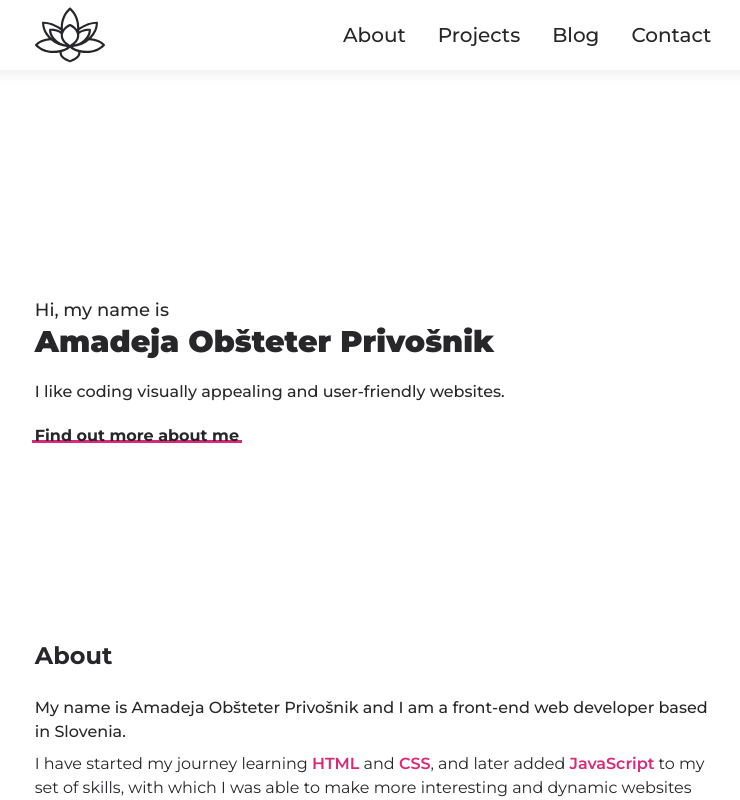
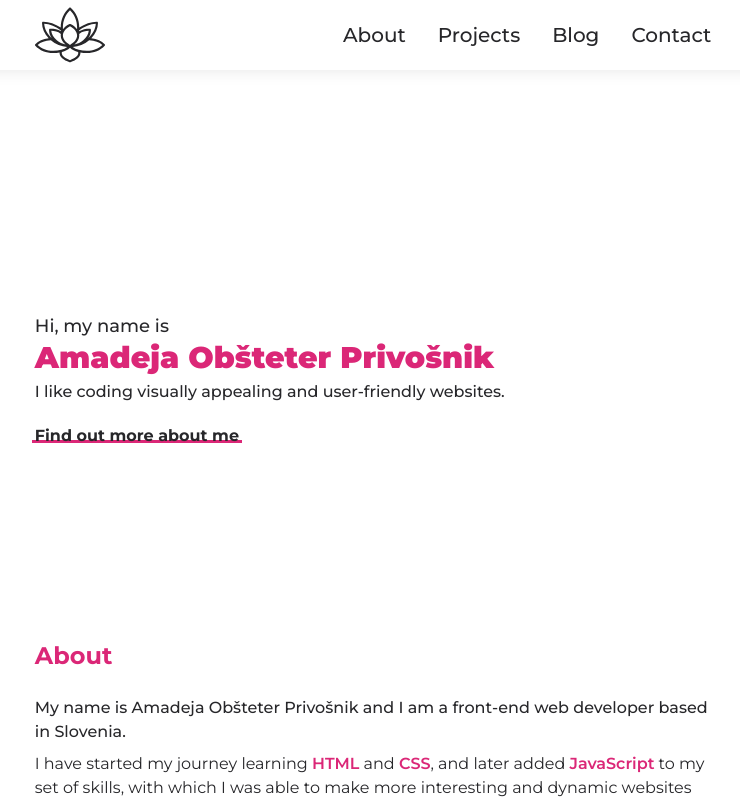
Before and after one commit to amadejaop/amadejaop.github.io, a React (Vite) app: page / in a window 1280 px wide. Shown: the whole page, without its empty margins (261-1001 px from the left). Built offline with nearby package versions, Linux system fonts and the light colour scheme; no server answers.

Commit message:
Add color to headings

```diff
--- a/src/components/About.tsx
+++ b/src/components/About.tsx
@@ -3,7 +3,7 @@ export default function About() {
         <>
             <section id="about" className="flex flex-col items-center py-20 px-7">
                 <div className="max-w-prose">
-                    <h2 className="text-2xl font-bold mb-6">About</h2>
+                    <h2 className="text-2xl font-bold mb-6 text-pink-600">About</h2>
                     <p className="font-medium pb-2">My name is Amadeja Obšteter Privošnik and I am a front-end web developer based in Slovenia.</p>
                     <p className="pb-2">I have started my journey learning <span className="font-semibold text-pink-600">HTML</span> and <span className="font-semibold text-pink-600">CSS</span>, and later added <span className="font-semibold text-pink-600">JavaScript</span> to my set of skills, with which I was able to make more interesting and dynamic websites and games. I have since explored server-side programming and gained familiarity with <span className="font-semibold text-pink-600">Node.js</span>, <span className="font-semibold text-pink-600">Express</span> and <span className="font-semibold text-pink-600">MongoDB</span>. I am currently working on personal projects that will allow me to learn more about not just these back-end technologies, but also front-end frameworks and libraries, namely <span className="font-semibold text-pink-600">React.js</span> and <span className="font-semibold text-pink-600">Vue.js</span>.</p>
                     <p>If you're interested in a collaboration or just want to say hi, <a className="link font-bold" href="#contact">send me a message.</a></p>
--- a/src/components/Blog.tsx
+++ b/src/components/Blog.tsx
@@ -22,7 +22,7 @@ export default function Blog() {
         <>
             <section id="blog" className="flex flex-col justify-center items-center py-20 px-7">
                 <div className="max-w-prose w-full">
-                    <h2 className="text-2xl self-start font-bold mb-6">Recent posts</h2>
+                    <h2 className="text-2xl self-start font-bold mb-6 text-pink-600">Recent posts</h2>
                     <div className="grid gap-7">
                         {posts.map((post) =>(
                             <div key={post.guid} className="">
--- a/src/components/Form.tsx
+++ b/src/components/Form.tsx
@@ -35,7 +35,7 @@ export default function Form() {
     return (
         <section id="contact" className="flex flex-col items-center w-full py-20 px-7 bg-white">
             <div className="max-w-prose w-full">
-                <h2 className="text-2xl self-start font-bold mb-6">Contact</h2>
+                <h2 className="text-2xl self-start font-bold mb-6 text-pink-600">Contact</h2>
                 {submit ? (
                     <div>Form submitted!</div>
                 ) : (
--- a/src/components/Landing.tsx
+++ b/src/components/Landing.tsx
@@ -3,7 +3,7 @@ export default function Landing() {
         <section id="landing" className="flex flex-col justify-end items-center pb-28 px-7 h-128 w-full">
             <div className="w-full max-w-prose">
                 <p className="font-medium text-lg">Hi, my name is</p>
-                <h1 className="text-3xl font-black pb-5">Amadeja Obšteter Privošnik</h1>
+                <h1 className="text-3xl font-black pb-1 text-pink-600">Amadeja Obšteter Privošnik</h1>
                 <p className="font-medium pb-5">I like coding visually appealing and user-friendly websites.</p>
                 <a href="#about" className="link font-bold">Find out more about me</a>
             </div>
--- a/src/components/Projects.tsx
+++ b/src/components/Projects.tsx
@@ -3,7 +3,7 @@ export default function Projects() {
         <>
             <section id="projects" className="flex flex-col justify-center items-center bg-white py-20 px-7">
                 <div className="max-w-prose w-full">
-                    <h2 className="text-2xl self-start font-bold mb-6">Recent projects</h2>
+                    <h2 className="text-2xl self-start font-bold mb-6 text-pink-600">Recent projects</h2>
                     <p className="max-w-prose text-lg">Under construction.</p>
                     <div className="hidden">
                         <h3>Project title</h3>
```
